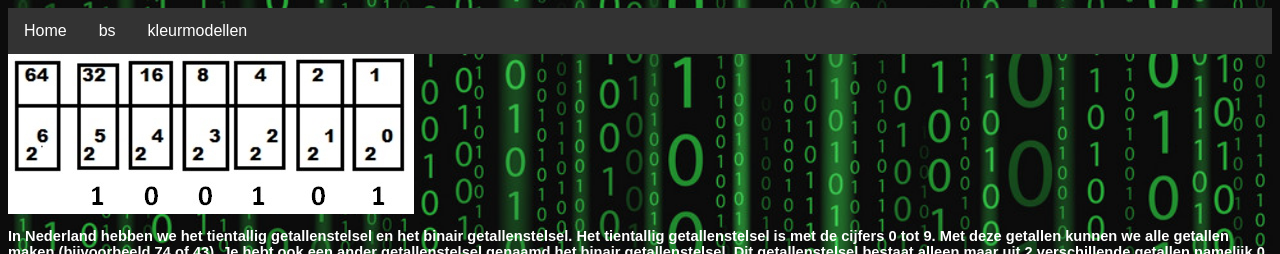
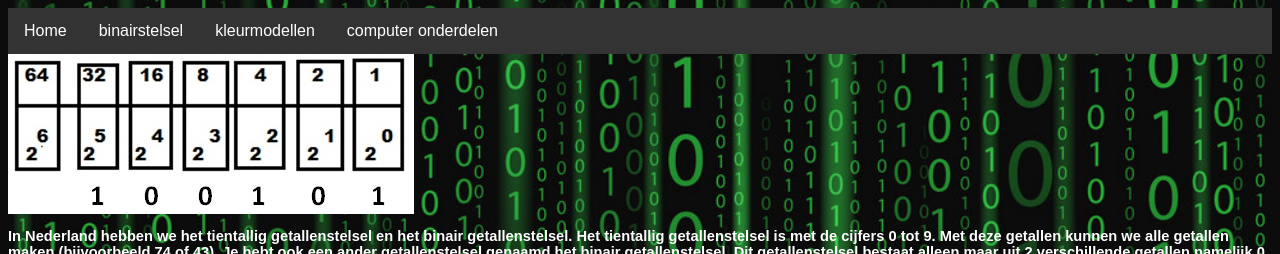
Before and after one commit to michaelhoek/michaelhoek.github.io, a plain HTML site: page binairstelsel.html in a window 1280 px wide. Shown: the top 254 px of the page. Drawn offline with Linux system fonts and the light colour scheme.

Commit message:
Update binairstelsel.html

```diff
--- a/binairstelsel.html
+++ b/binairstelsel.html
@@ -8,12 +8,14 @@
         <header>
 
 
-                <ul> <!--laat de computer weten dat de volgorde iet uitmaakt-->
+            <ul>
                     <li><a href="index.html">Home</a></li>
-                    <li><a href="binairstelsel.html">bs</a></li>
+                    <li><a href="binairstelsel.html">binairstelsel</a></li>
                     <li><a href="kleurmodellen.html">kleurmodellen</a></li>
+                    <li><a href="kleurmodellen.html">computer onderdelen</a></li>
 
                 </ul>
+
 
         </header>
         <main>
```
